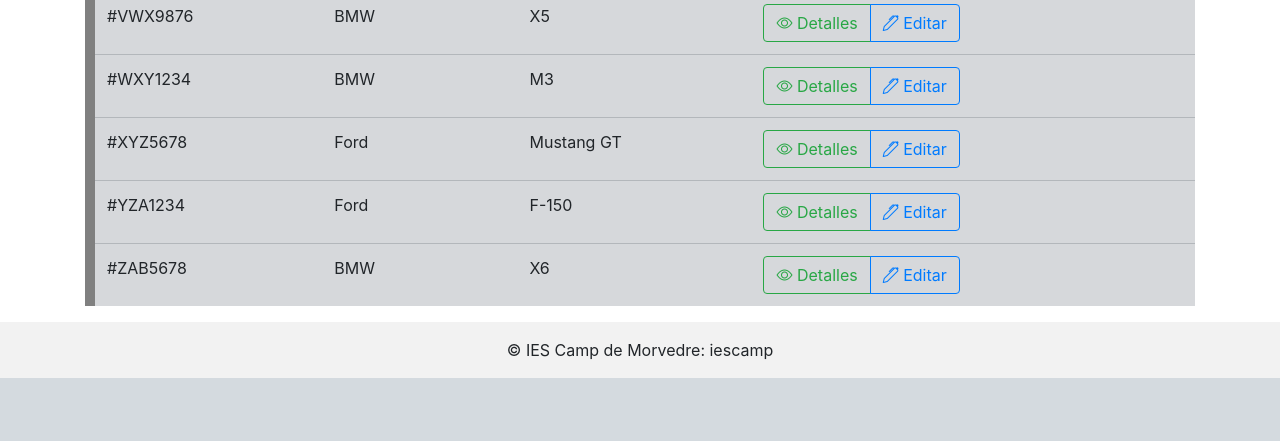
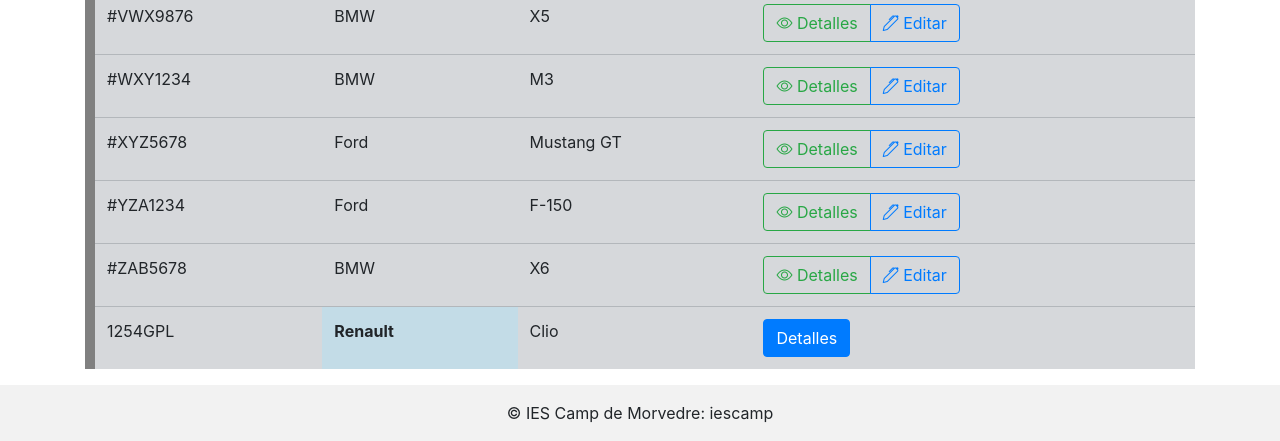
Before and after one commit to jrpellicer/proyectoasir, a PHP site: page / in a window 1280 px wide. Shown: the part 1232-1673 px from the top of the page. Before the commit the page ends 1610 px from the top, so only its background shows below. Run offline with PHP 8.4, Linux system fonts and the light colour scheme; data comes from the database, SQL or seed files in the repository; data that the repository does not hold is empty; some libraries are stand-ins or nearby versions.

Commit message:
m'he cansat de posar mes coses

```diff
--- a/www/index.php
+++ b/www/index.php
@@ -131,6 +131,16 @@
 									echo "<tr><td class='danger' colspan='5'>No hay datos disponibles</td></tr>";
 								}
                             ?>
+
+                            <tr>
+                                <td>1254GPL</td>
+                                <th>Renault</td>
+                                <td>Clio</td>
+                                <td>
+                                    <a href="car_detail.html" class="btn btn-primary">Detalles</a>
+                                </td>
+                            </tr>
+
                         </tbody>
                     </table>
                 </div>
```
